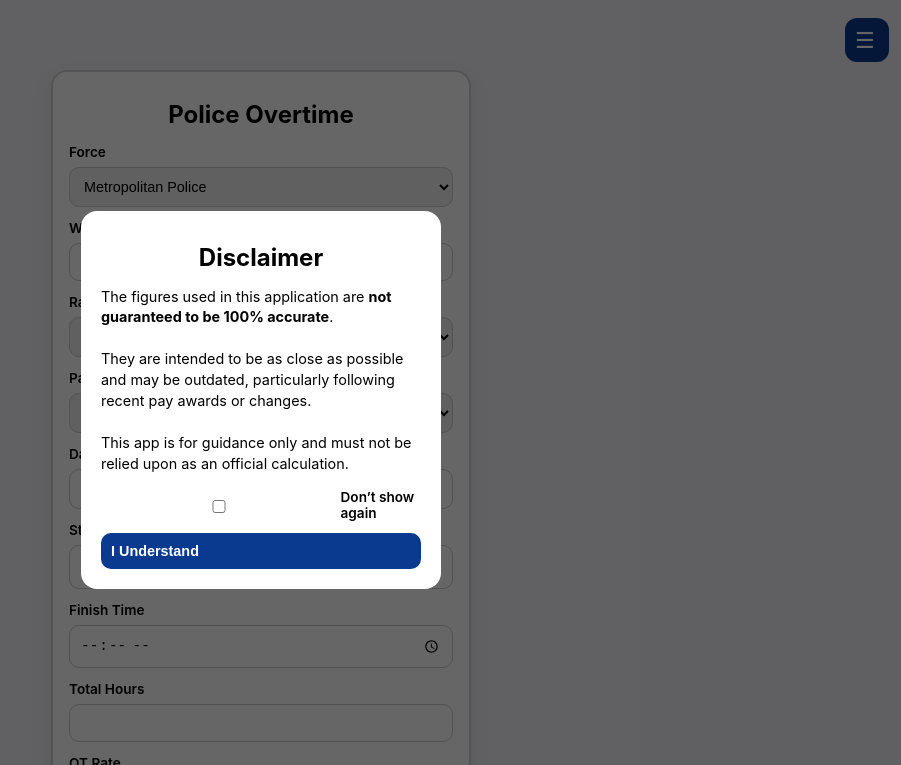
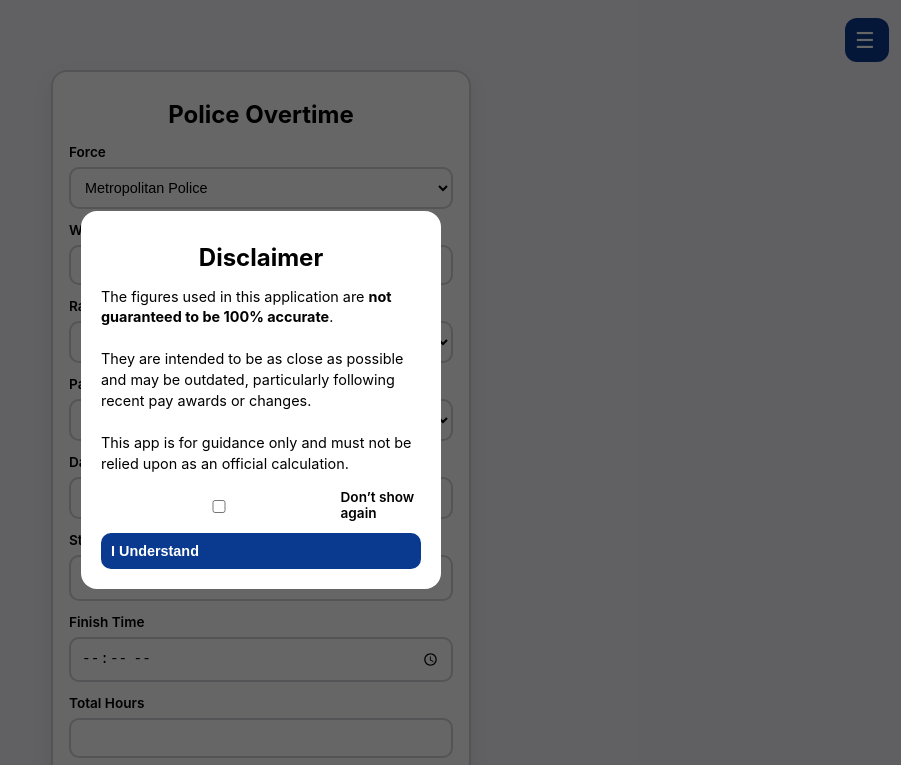
Before and after one commit to Georgieg94/police-ot-calc, a plain HTML site: page index.html in a window 1280 px wide. Shown: the top 765 px of the page, without its empty margins (379-1280 px from the left). Drawn offline with Linux system fonts and the light colour scheme.

Commit message:
Update index.html

```diff
--- a/index.html
+++ b/index.html
@@ -193,6 +193,34 @@ z-index:5000;
 /* Optional: slightly stronger separation between entries */
 .entry + .entry{
   margin-top:14px;
+}
+/* ================= FORM FIELD COLOUR FIX ================= */
+
+/* Text inputs, date, time, readonly fields */
+input{
+  background:#fff !important;
+  color:#000;
+  border:2px solid #d1d1d6;
+}
+
+/* Dropdowns / selects */
+select{
+  background:#fff !important;
+  color:#000;
+  border:2px solid #d1d1d6;
+}
+
+/* Remove mobile grey fill (iOS / Chrome) */
+input:read-only{
+  background:#fff !important;
+}
+
+/* Focus state (optional but clearer) */
+input:focus,
+select:focus{
+  outline:none;
+  border-color:var(--blue);
+  box-shadow:0 0 0 2px rgba(10,58,143,.15);
 }
 </style>
 </head>
```
